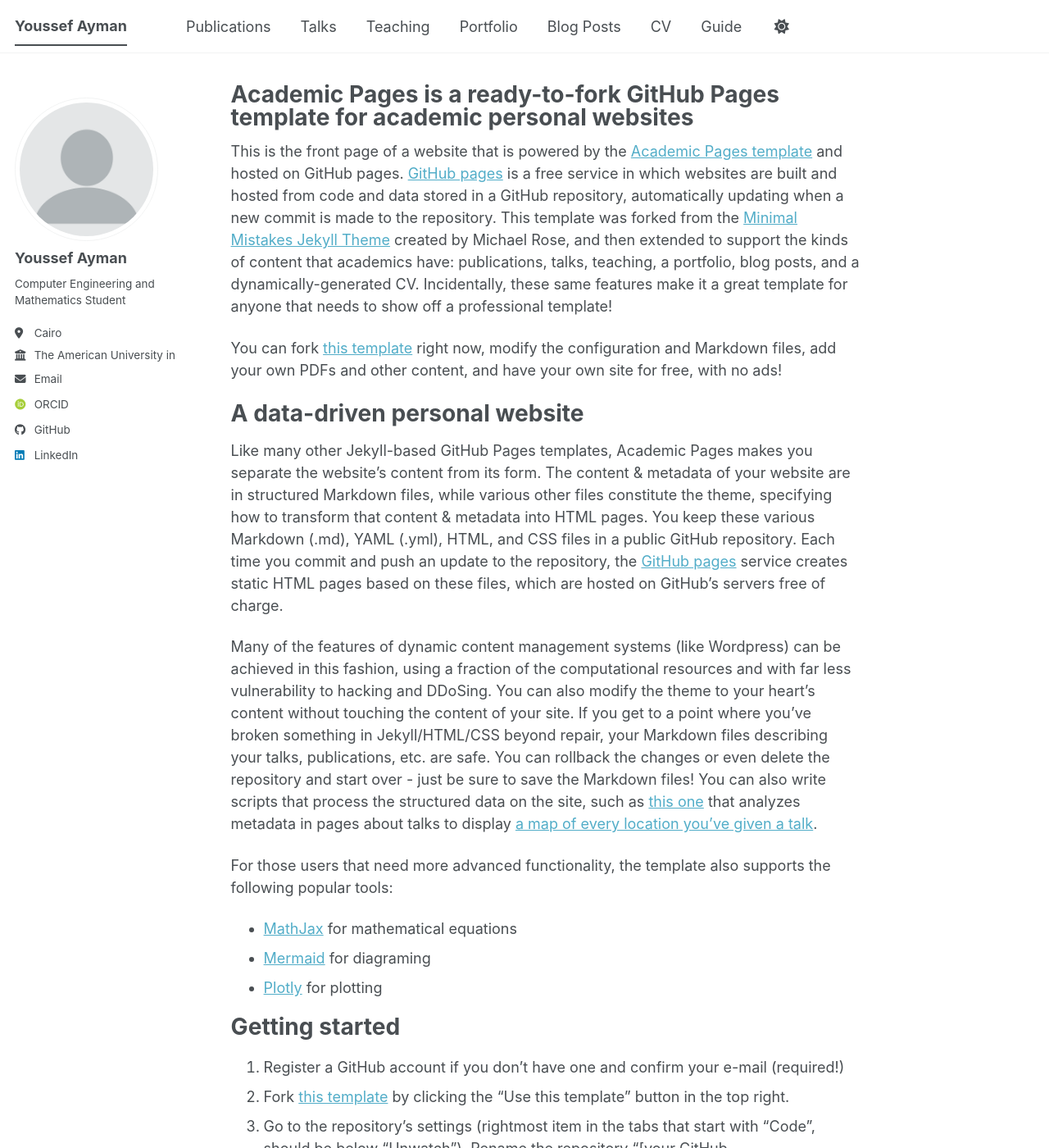
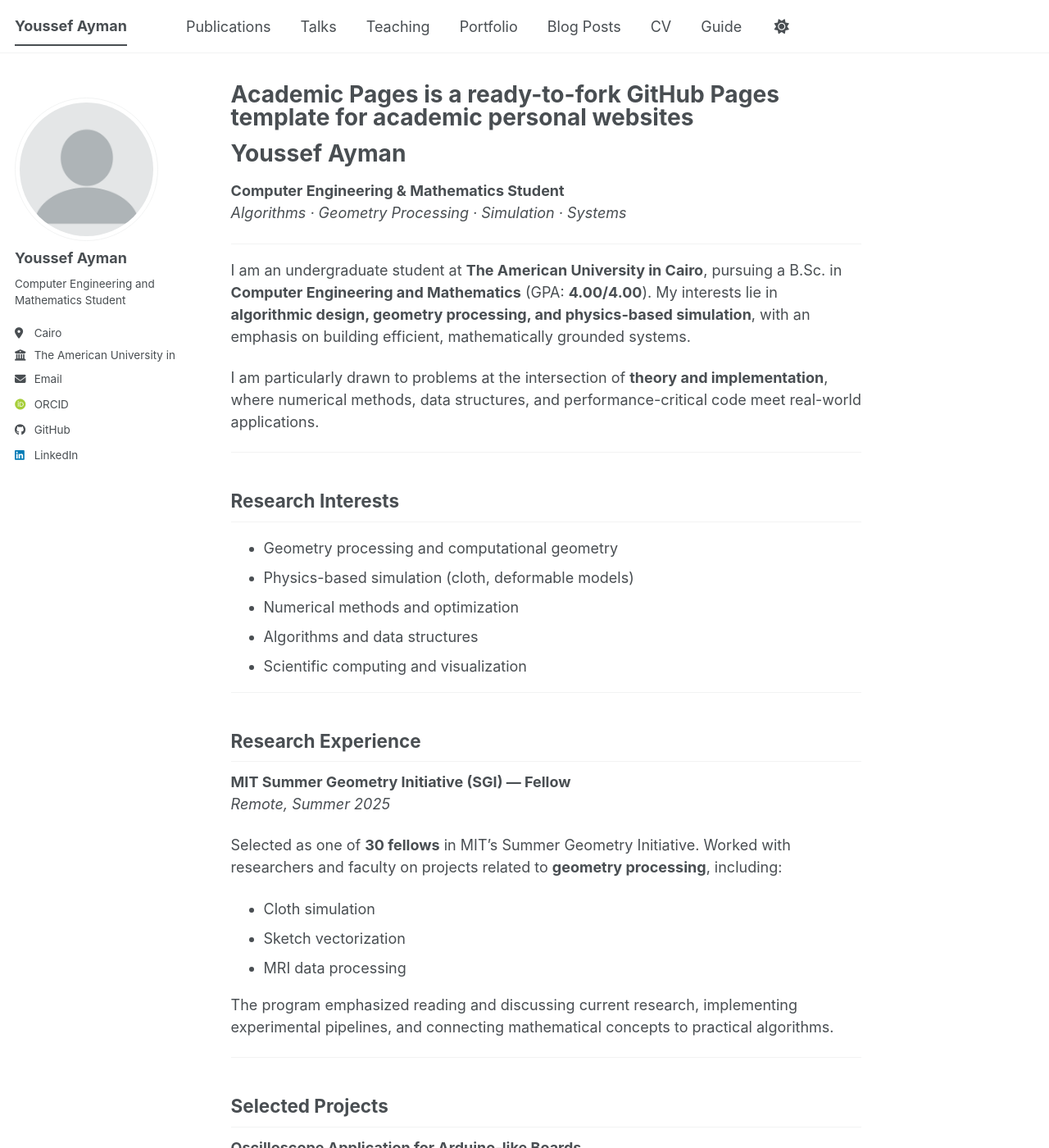
Before and after one commit to Youssef-ayman55/Youssef-ayman55.github.io, a Jekyll site: the page built from _pages/about.md, in a window 1280 px wide and 1400 px high. Shown: the whole window at 82% size. Built offline with Jekyll 4.4.1, drawn with Linux system fonts in a browser that asks for light colours; some web fonts are replaced; a script bundle is joined from its source files by our own code; library files that are not in the unit come from our copies; some of the changed text lies outside the part shown.

Commit message:
Update about.md

```diff
--- a/_pages/about.md
+++ b/_pages/about.md
@@ -7,50 +7,86 @@ redirect_from:
   - /about.html
 ---
 
-This is the front page of a website that is powered by the [Academic Pages template](https://github.com/academicpages/academicpages.github.io) and hosted on GitHub pages. [GitHub pages](https://pages.github.com) is a free service in which websites are built and hosted from code and data stored in a GitHub repository, automatically updating when a new commit is made to the repository. This template was forked from the [Minimal Mistakes Jekyll Theme](https://mmistakes.github.io/minimal-mistakes/) created by Michael Rose, and then extended to support the kinds of content that academics have: publications, talks, teaching, a portfolio, blog posts, and a dynamically-generated CV. Incidentally, these same features make it a great template for anyone that needs to show off a professional template!
+# Youssef Ayman
 
- You can fork [this template](https://github.com/academicpages/academicpages.github.io) right now, modify the configuration and Markdown files, add your own PDFs and other content, and have your own site for free, with no ads!
+**Computer Engineering & Mathematics Student**
+*Algorithms · Geometry Processing · Simulation · Systems*
 
-A data-driven personal website
-======
-Like many other Jekyll-based GitHub Pages templates, Academic Pages makes you separate the website's content from its form. The content & metadata of your website are in structured Markdown files, while various other files constitute the theme, specifying how to transform that content & metadata into HTML pages. You keep these various Markdown (.md), YAML (.yml), HTML, and CSS files in a public GitHub repository. Each time you commit and push an update to the repository, the [GitHub pages](https://pages.github.com/) service creates static HTML pages based on these files, which are hosted on GitHub's servers free of charge.
+---
 
-Many of the features of dynamic content management systems (like Wordpress) can be achieved in this fashion, using a fraction of the computational resources and with far less vulnerability to hacking and DDoSing. You can also modify the theme to your heart's content without touching the content of your site. If you get to a point where you've broken something in Jekyll/HTML/CSS beyond repair, your Markdown files describing your talks, publications, etc. are safe. You can rollback the changes or even delete the repository and start over - just be sure to save the Markdown files! You can also write scripts that process the structured data on the site, such as [this one](https://github.com/academicpages/academicpages.github.io/blob/master/talkmap.ipynb) that analyzes metadata in pages about talks to display [a map of every location you've given a talk](https://academicpages.github.io/talkmap.html).
+I am an undergraduate student at **The American University in Cairo**, pursuing a B.Sc. in **Computer Engineering and Mathematics** (GPA: **4.00/4.00**). My interests lie in **algorithmic design, geometry processing, and physics-based simulation**, with an emphasis on building efficient, mathematically grounded systems.
 
-For those users that need more advanced functionality, the template also supports the following popular tools:
-- [MathJax](https://www.mathjax.org/) for mathematical equations
-- [Mermaid](https://mermaid.js.org/) for diagraming
-- [Plotly](https://plotly.com/javascript/) for plotting
+I am particularly drawn to problems at the intersection of **theory and implementation**, where numerical methods, data structures, and performance-critical code meet real-world applications.
 
-Getting started
-======
-1. Register a GitHub account if you don't have one and confirm your e-mail (required!)
-1. Fork [this template](https://github.com/academicpages/academicpages.github.io) by clicking the "Use this template" button in the top right.
-1. Go to the repository's settings (rightmost item in the tabs that start with "Code", should be below "Unwatch"). Rename the repository "[your GitHub username].github.io", which will also be your website's URL.
-1. Set site-wide configuration and create content & metadata (see below -- also see [this set of diffs](https://archive.is/3TPas) showing what files were changed to set up [an example site](https://getorg-testacct.github.io) for a user with the username "getorg-testacct")
-1. Upload any files (like PDFs, .zip files, etc.) to the files/ directory. They will appear at https://[your GitHub username].github.io/files/example.pdf.
-1. Check status by going to the repository settings, in the "GitHub pages" section
+---
 
-Site-wide configuration
-------
-The main configuration file for the site is in the base directory in [_config.yml](https://github.com/academicpages/academicpages.github.io/blob/master/_config.yml), which defines the content in the sidebars and other site-wide features. You will need to replace the default variables with ones about yourself and your site's github repository. The configuration file for the top menu is in [_data/navigation.yml](https://github.com/academicpages/academicpages.github.io/blob/master/_data/navigation.yml). For example, if you don't have a portfolio or blog posts, you can remove those items from that navigation.yml file to remove them from the header.
+## Research Interests
 
-Create content & metadata
-------
-For site content, there is one Markdown file for each type of content, which are stored in directories like _publications, _talks, _posts, _teaching, or _pages. For example, each talk is a Markdown file in the [_talks directory](https://github.com/academicpages/academicpages.github.io/tree/master/_talks). At the top of each Markdown file is structured data in YAML about the talk, which the theme will parse to do lots of cool stuff. The same structured data about a talk is used to generate the list of talks on the [Talks page](https://academicpages.github.io/talks), each [individual page](https://academicpages.github.io/talks/2012-03-01-talk-1) for specific talks, the talks section for the [CV page](https://academicpages.github.io/cv), and the [map of places you've given a talk](https://academicpages.github.io/talkmap.html) (if you run this [python file](https://github.com/academicpages/academicpages.github.io/blob/master/talkmap.py) or [Jupyter notebook](https://github.com/academicpages/academicpages.github.io/blob/master/talkmap.ipynb), which creates the HTML for the map based on the contents of the _talks directory).
+- Geometry processing and computational geometry
+- Physics-based simulation (cloth, deformable models)
+- Numerical methods and optimization
+- Algorithms and data structures
+- Scientific computing and visualization
 
-**Markdown generator**
+---
 
-The repository includes [a set of Jupyter notebooks](https://github.com/academicpages/academicpages.github.io/tree/master/markdown_generator
-) that converts a CSV containing structured data about talks or presentations into individual Markdown files that will be properly formatted for the Academic Pages template. The sample CSVs in that directory are the ones I used to create my own personal website at stuartgeiger.com. My usual workflow is that I keep a spreadsheet of my publications and talks, then run the code in these notebooks to generate the Markdown files, then commit and push them to the GitHub repository.
+## Research Experience
 
-How to edit your site's GitHub repository
-------
-Many people use a git client to create files on their local computer and then push them to GitHub's servers. If you are not familiar with git, you can directly edit these configuration and Markdown files directly in the github.com interface. Navigate to a file (like [this one](https://github.com/academicpages/academicpages.github.io/blob/master/_talks/2012-03-01-talk-1.md) and click the pencil icon in the top right of the content preview (to the right of the "Raw | Blame | History" buttons). You can delete a file by clicking the trashcan icon to the right of the pencil icon. You can also create new files or upload files by navigating to a directory and clicking the "Create new file" or "Upload files" buttons.
+**MIT Summer Geometry Initiative (SGI) — Fellow**
+*Remote, Summer 2025*
 
-Example: editing a Markdown file for a talk
-![Editing a Markdown file for a talk](/images/editing-talk.png)
+Selected as one of **30 fellows** in MIT’s Summer Geometry Initiative. Worked with researchers and faculty on projects related to **geometry processing**, including:
+- Cloth simulation
+- Sketch vectorization
+- MRI data processing
 
-For more info
-------
-More info about configuring Academic Pages can be found in [the guide](https://academicpages.github.io/markdown/), the [growing wiki](https://github.com/academicpages/academicpages.github.io/wiki), and you can always [ask a question on GitHub](https://github.com/academicpages/academicpages.github.io/discussions). The [guides for the Minimal Mistakes theme](https://mmistakes.github.io/minimal-mistakes/docs/configuration/) (which this theme was forked from) might also be helpful.
+The program emphasized reading and discussing current research, implementing experimental pipelines, and connecting mathematical concepts to practical algorithms.
+
+---
+
+## Selected Projects
+
+**Oscilloscope Application for Arduino-like Boards**
+C++ · Real-time systems · GUI
+A standalone desktop oscilloscope that connects to microcontroller boards over USB and visualizes real-time analog signals.
+
+**File Zipper (Encrypted Compressor)**
+C++ · Huffman Coding · Qt
+Implemented an encrypted file compressor using **Huffman trees**, with a GUI built in Qt.
+
+**Shortest Path Visualization Tool**
+C++ · Graph Algorithms · Qt
+Interactive application for modeling cities as graphs and computing shortest paths using **Dijkstra’s algorithm**.
+
+**Cloth & Simulation Projects**
+Physics-based simulation experiments involving deformable meshes, collision handling, and solver evaluation.
+
+*(See GitHub for full project list and source code.)*
+
+---
+
+## Technical Skills
+
+**Languages:**
+C, C++, CUDA, Python, SQL, Verilog, LaTeX
+
+**Tools & Technologies:**
+Linux, Git, CMake, Qt, MySQL, JupyterLab, Firebase
+
+---
+
+## Honors & Achievements
+
+- **MIT SGI Fellow**, 2025
+- Ranked **3rd nationally** among STEM high schools in Egypt
+- **1st place in Egypt**, 26th globally — Purple Comet! Math Meet
+- Finalist — Beltone AI Hackathon
+- Top global rankings in international physics and informatics competitions
+
+---
+
+## Contact
+
+- **Email:** youssefayman55200@gmail.com
+- **GitHub:** https://github.com/Youssef-ayman55
+- **LinkedIn:** https://www.linkedin.com/in/youssef-ayman-a899b6290/
```
